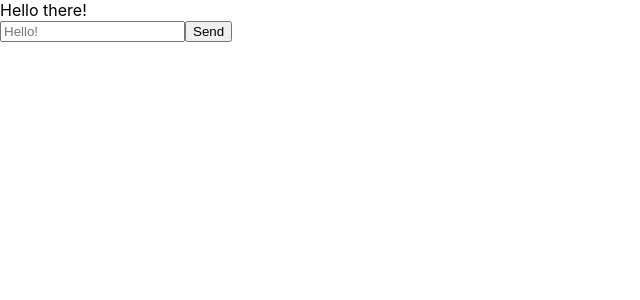
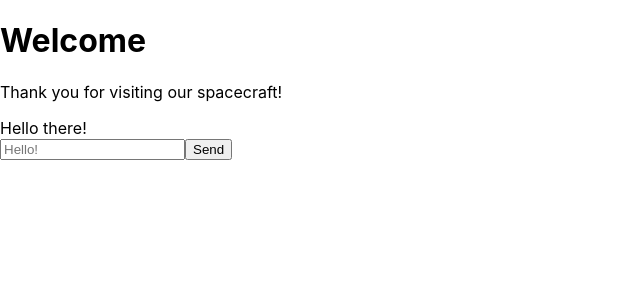
Before and after one commit to meta-suraj-shrivastava/React-inter-goal, a React (Create React App) app: page / in a window 1280 px wide. Shown: the top 300 px of the page, without its empty margins (0-640 px from the left). Built offline with nearby package versions, Linux system fonts and the light colour scheme.

Commit message:
Added a component with child props

```diff
--- a/src/App.js
+++ b/src/App.js
@@ -1,6 +1,7 @@
 import { useOptimistic, useState, useRef } from "react";
 import './App.css';
 import { ErrorBoundary } from "react-error-boundary";
+import WelcomeDialog from './components/WelcomeDialog'
 
 export async function deliverMessage(message) {
   await new Promise((res) => setTimeout(res, 1000));
@@ -56,5 +57,12 @@ export default function App() {
     const sentMessage = await deliverMessage(formData.get("message"));
     setMessages((messages) => [...messages, { text: sentMessage }]);
   }
-  return <Thread messages={messages} sendMessage={sendMessage} />;
+  return (
+    <div>
+    {/* Composition vs inheritence milestone */}
+    <WelcomeDialog />
+    {/* Form Milestone */}
+    <Thread messages={messages} sendMessage={sendMessage} />
+    </div>
+);
 }
--- /dev/null
+++ b/src/components/FancyBorder.js
@@ -0,0 +1,7 @@
+export default function FancyBorder(props) {
+    return (
+      <div>
+        {props.children}
+      </div>
+    );
+  }
--- /dev/null
+++ b/src/components/WelcomeDialog.js
@@ -0,0 +1,14 @@
+import FancyBorder from "./FancyBorder";
+
+export default function WelcomeDialog() {
+    return (
+      <FancyBorder color="blue">
+        <h1 className="Dialog-title">
+          Welcome
+        </h1>
+        <p className="Dialog-message">
+          Thank you for visiting our spacecraft!
+        </p>
+      </FancyBorder>
+    );
+  }
```
